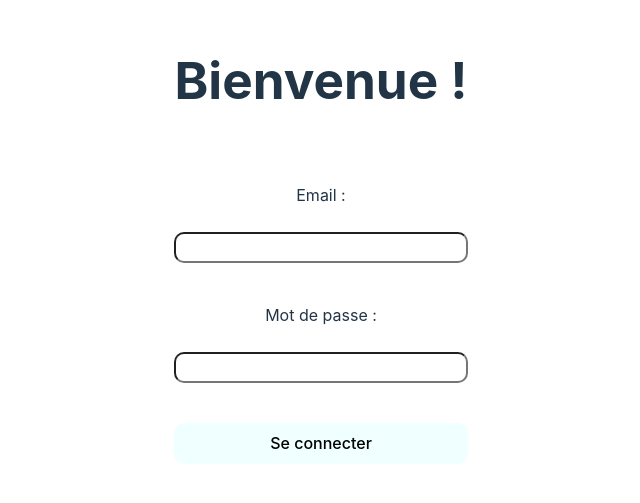
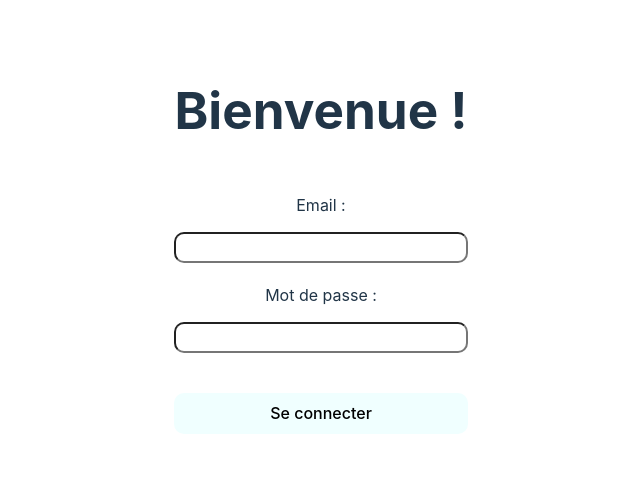
Before and after one commit to Rafikosaure/E-commerce-website, a React (Vite) app in the folder e-commerce/: page / in a window 1280 px wide. Shown: the part 159-662 px from the top of the page, without its empty margins (319-959 px from the left). Built offline with nearby package versions, Linux system fonts and the light colour scheme.

Commit message:
Quelques modifs sur le formulaire de Login.

```diff
--- a/e-commerce/src/assets/styles/Login.css
+++ b/e-commerce/src/assets/styles/Login.css
@@ -10,8 +10,8 @@
 }
 
 .login-form label {
-    margin-top: 40px;
-    margin-bottom: 25px;
+    margin-top: 20px;
+    margin-bottom: 15px;
 }
 
 .login-form input {
```
Also changed, not shown: e-commerce/src/pages/Signup.jsx (added).
